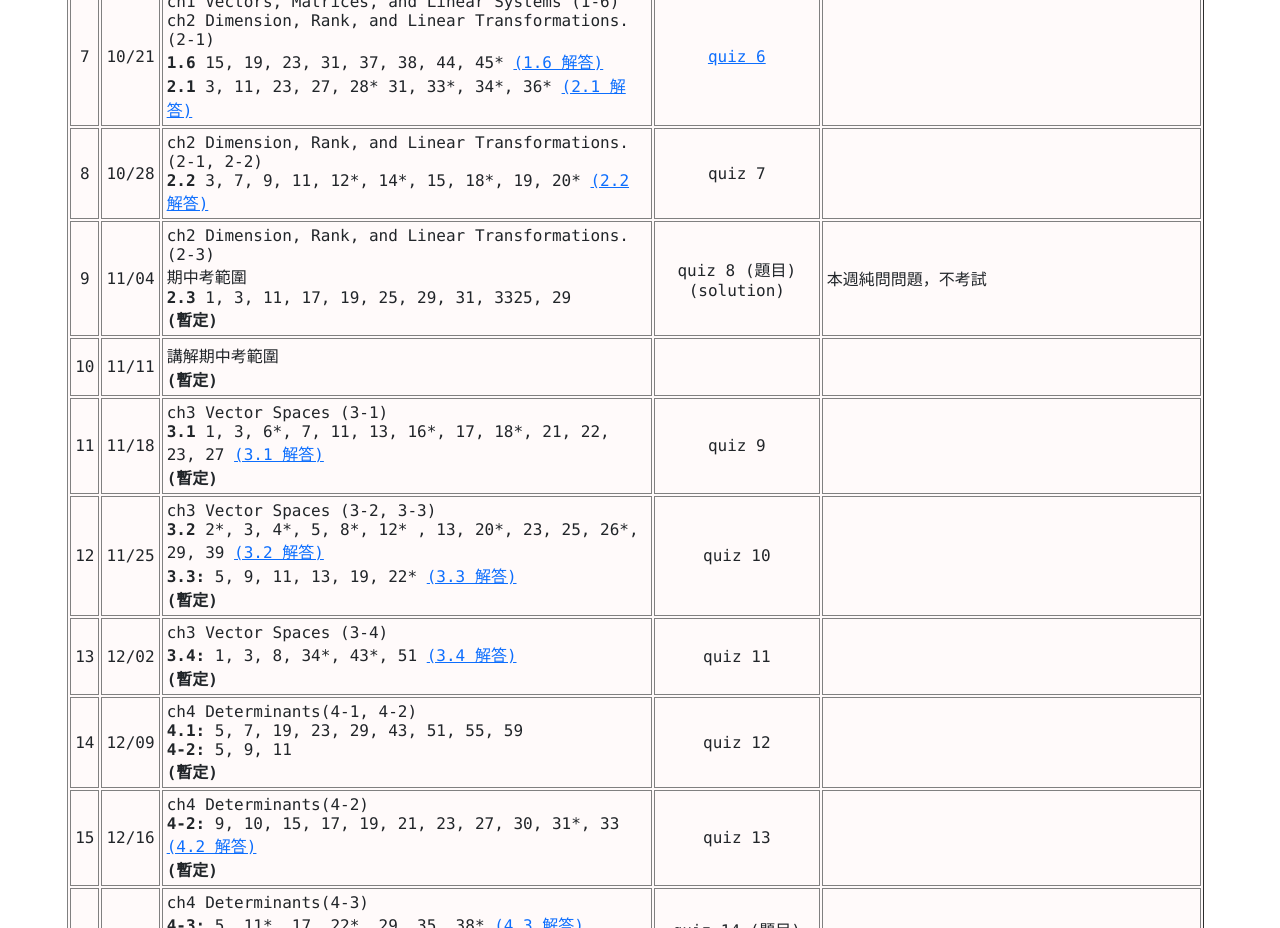
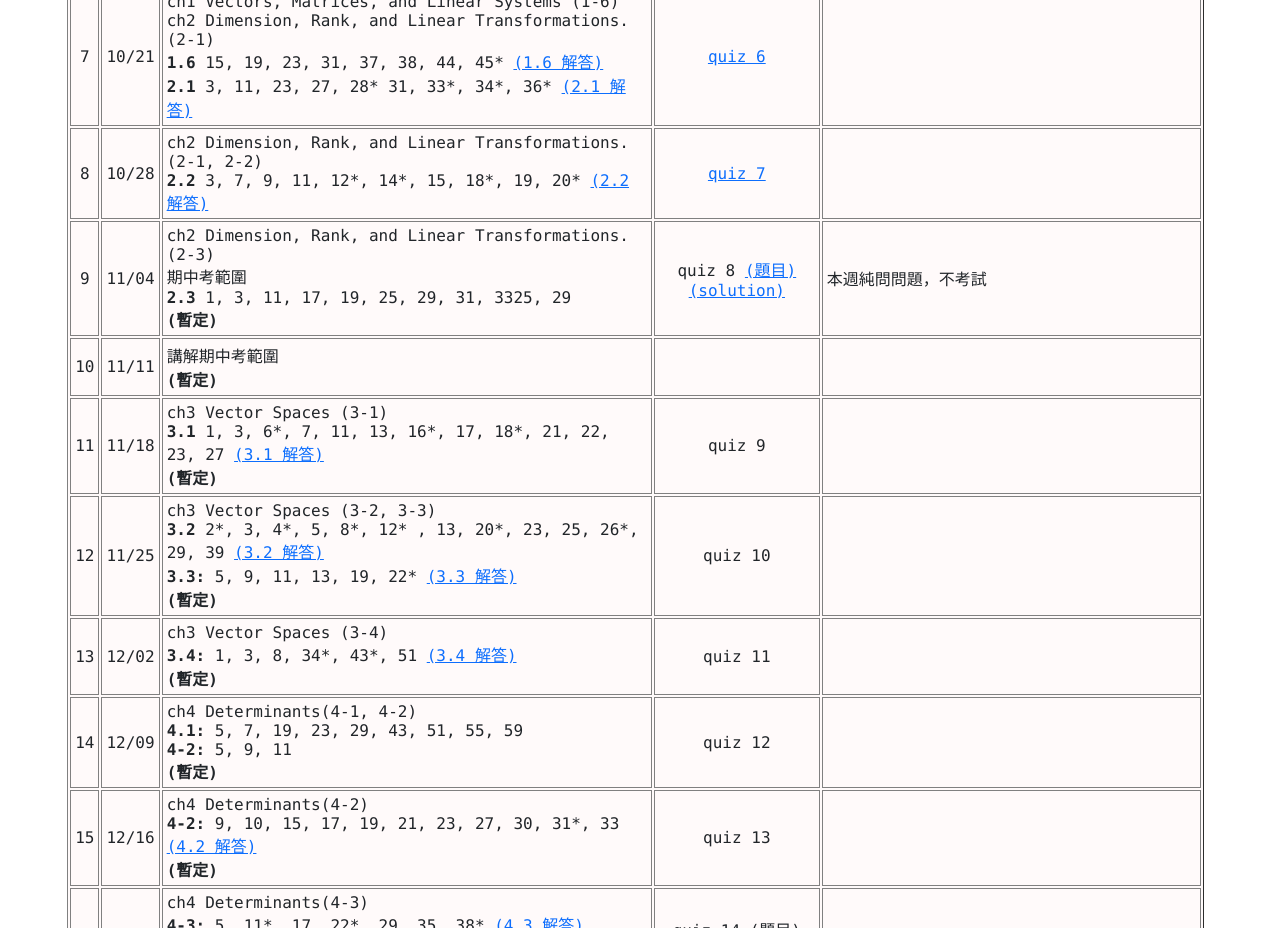
Before and after one commit to jeanyeh/jeanyeh.github.io, a plain HTML site: page course/LA/1151-1/la1151-1.html in a window 1280 px wide. Shown: the part 1200-2128 px from the top of the page. Drawn offline with nearby package versions, Linux system fonts and the light colour scheme.

Commit message:
quiz sol

```diff
--- a/course/LA/1151-1/la1151-1.html
+++ b/course/LA/1151-1/la1151-1.html
@@ -271,7 +271,7 @@
     ch2 Dimension, Rank, and Linear Transformations. (2-1, 2-2)<br>
     <b> 2.2</b> 3, 7, 9, 11, 12*, 14*, 15, 18*, 19, 20* <a href="../solutions/ch2-2_sol.pdf">(2.2 解答)</a><br>
   </td>
-  <td>   <!a href="quiz7_sol.pdf"> quiz 7 </a></td>
+  <td>   <a href="quiz7_sol.pdf"> quiz 7 </a></td>
   <td align="left">  </td>
   </tr>
 
@@ -284,7 +284,7 @@
     期中考範圍<br>
     <b> 2.3</b> 1, 3, 11, 17, 19, 25, 29, 31, 3325, 29
   <br> <b>(暫定) </b></td>
-  <td> quiz 8  <!a href="quiz8.pdf">(題目) </a><!a href="quiz8_sol.pdf">(solution) </a></td>
+  <td> quiz 8  <a href="quiz8.pdf">(題目) </a><a href="quiz8_sol.pdf">(solution) </a></td>
   <td align="left"> 本週純問問題，不考試 </td>
   </tr>
 
```
Also changed, not shown: 3 other files.
